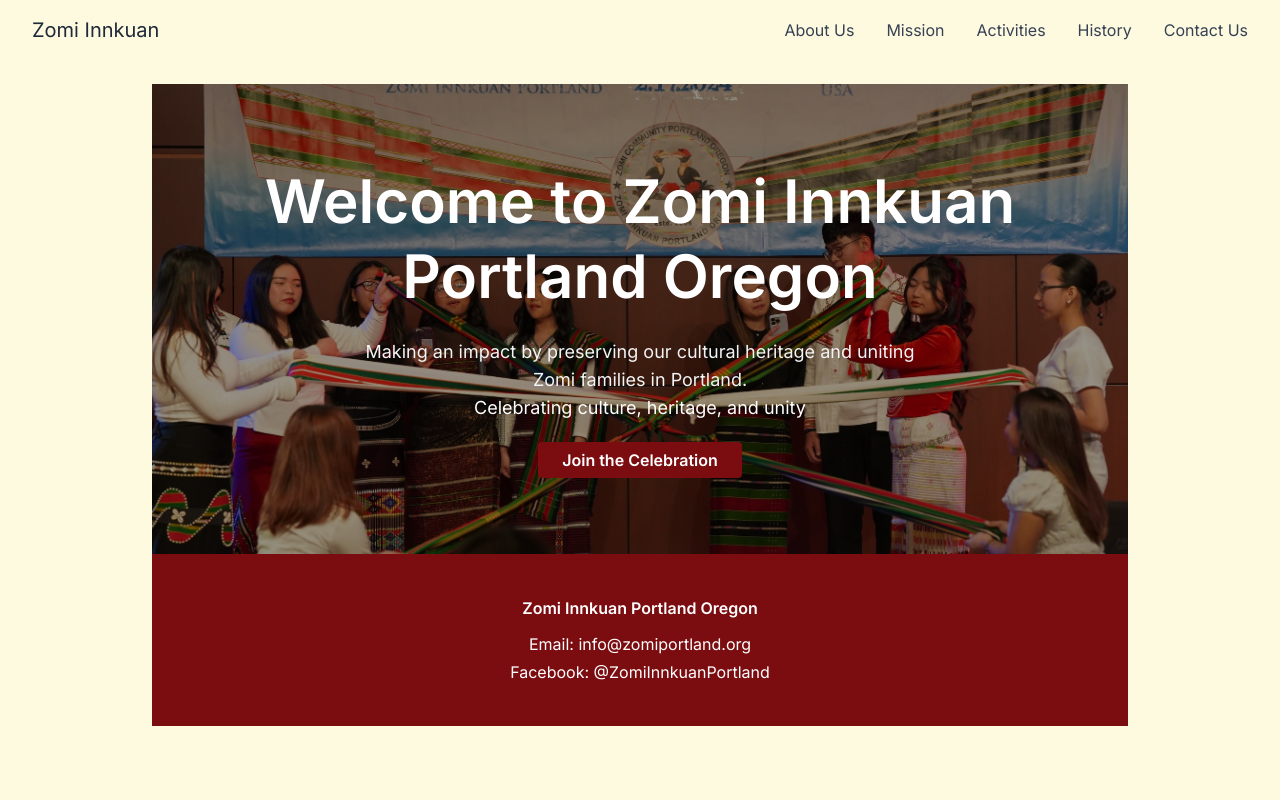
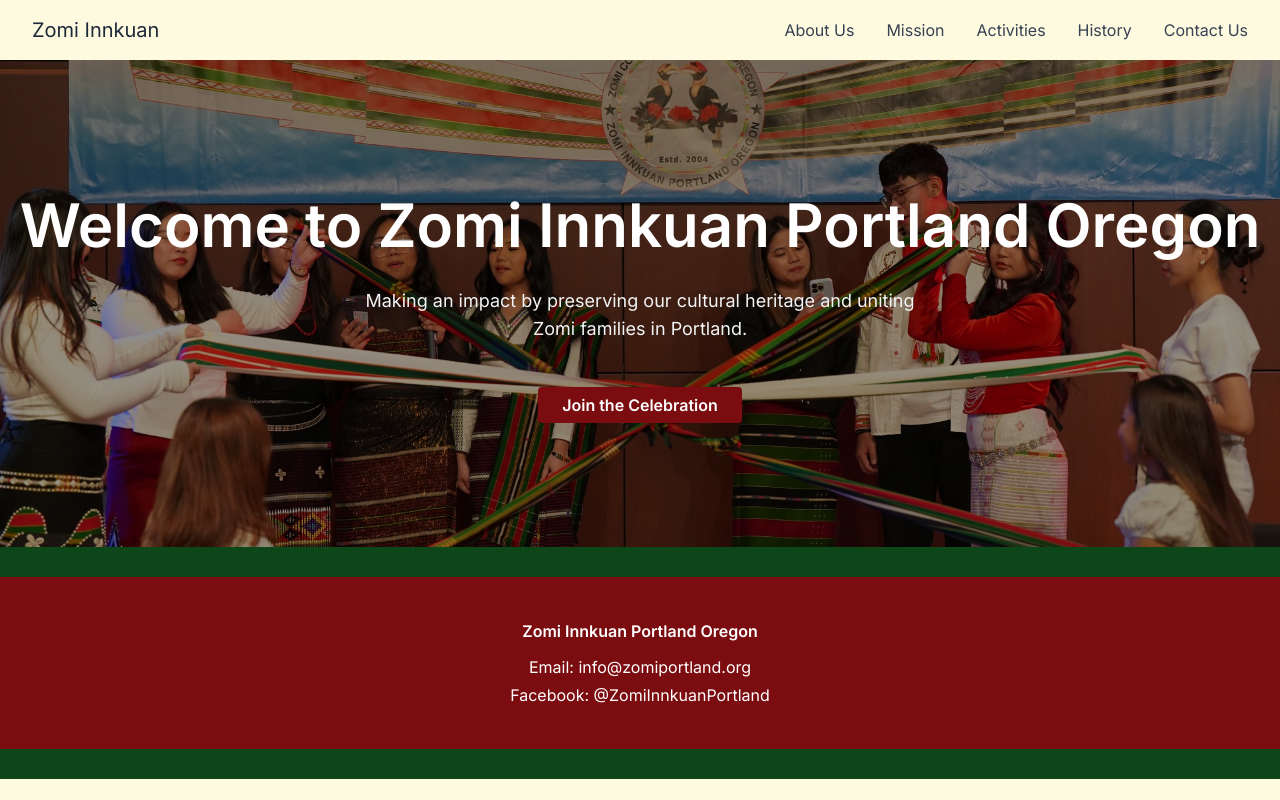
Before and after one commit to dvan2/zipo-site, a Next.js app: page / in a window 1280 px wide. Built offline with nearby package versions, Linux system fonts and the light colour scheme.

Commit message:
expanded hero

```diff
--- a/app/layout.tsx
+++ b/app/layout.tsx
@@ -17,7 +17,8 @@
     <html lang='en'>
       <body className='bg-gray-50 text-gray-800'>
         <Navbar />
-        <main className='max-w-5xl mx-auto p-6'>{children}</main>
+        {children}
+        {/* <main className='max-w-5xl mx-auto p-6'>{children}</main> */}
       </body>
     </html>
   );
--- a/app/page.tsx
+++ b/app/page.tsx
@@ -2,7 +2,7 @@
   return (
     <div className='bg-background text-foreground font-sans'>
       <section
-        className='relative bg-cover bg-center text-white py-20 text-center'
+        className='relative w-screen bg-cover bg-[50%_55%] text-white py-32 px-4 text-center'
         style={{ backgroundImage: "url('/images/group_star.jpg')" }}
       >
         <div className='absolute inset-0 bg-black/40' />
@@ -11,12 +11,9 @@
             Welcome to{' '}
             <span className='text-accent'>Zomi Innkuan Portland Oregon</span>
           </h2>
-          <p className='text-lg text-gray-100 max-w-xl mx-auto'>
+          <p className='text-lg text-gray-100 max-w-xl mx-auto mb-12'>
             Making an impact by preserving our cultural heritage and uniting
             Zomi families in Portland.
-          </p>
-          <p className='text-lg mb-6 font-medium'>
-            Celebrating culture, heritage, and unity
           </p>
           <a
             href='#events'
@@ -80,10 +77,15 @@
        </section>  */}
 
       {/* Footer */}
-      <footer id='contact' className='bg-zomi-red text-white py-10 text-center'>
-        <p className='mb-2 font-semibold'>Zomi Innkuan Portland Oregon</p>
-        <p>Email: info@zomiportland.org</p>
-        <p>Facebook: @ZomiInnkuanPortland</p>
+      <footer
+        id='contact'
+        className='bg-zomi-red text-white border-t-30 border-b-30 border-zomi-green-less py-10 text-center'
+      >
+        <div className='max-w-4xl mx-auto'>
+          <p className='mb-2 font-semibold'>Zomi Innkuan Portland Oregon</p>
+          <p>Email: info@zomiportland.org</p>
+          <p>Facebook: @ZomiInnkuanPortland</p>
+        </div>
       </footer>
     </div>
   );
```
